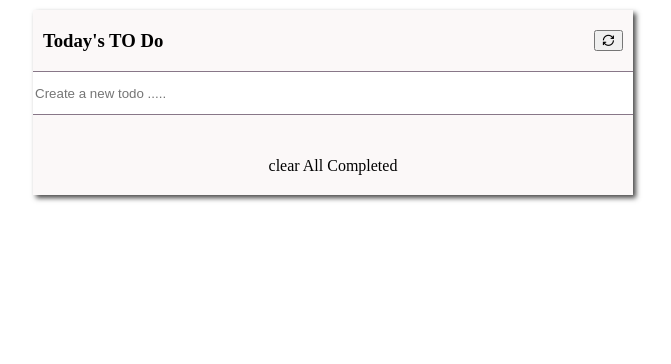
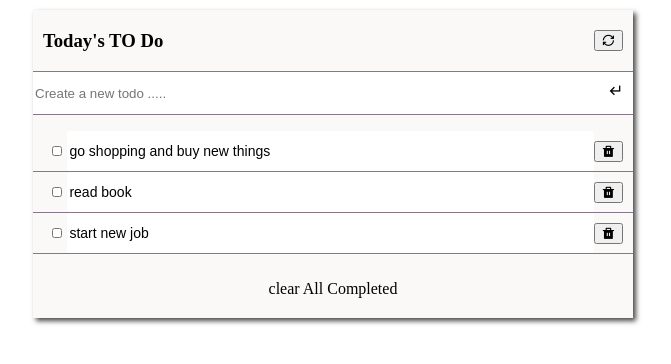
Before and after one commit to AliShahSafdari/To-Do-list, a website built with webpack: page src/index.html in a window 1280 px wide. Shown: the whole page, without its empty margins (307-978 px from the left). Built offline with nearby package versions, Linux system fonts and the light colour scheme.

Commit message:
The Array is added in index.js file

```diff
--- a/src/index.html
+++ b/src/index.html
@@ -18,6 +18,8 @@
         <div class="todo_main">
             <form id="js-todo-form">
                 <input type="text" id="input" placeholder="Create a new todo .....">
+                <i class="ri-corner-down-left-line"></i>
+
             </form>
             <div class="todo_body js-todo-body">
                  <ul class="todo_list js-todo-list">
--- a/src/index.js
+++ b/src/index.js
@@ -1,13 +1,43 @@
 import './style.css';
-import Selector from '../modules/selectors.js';
-import Todo from '../modules/todo.js';
 
-const objectSelector = new Selector();
-const objectTodo = new Todo();
+const todoBody = document.querySelector('.js-todo-body');
 
-window.addEventListener('load', () => {
-  objectTodo.handleWindowLoad();
-});
-objectSelector.todoForm.addEventListener('submit', () => {
-  objectTodo.hanleFormSubmit();
-});
+const todos = [
+  {
+    id: 1,
+    task: 'go shopping and buy new things',
+    status: true,
+  },
+  {
+    id: 2,
+    task: 'read book',
+    status: false,
+  },
+  {
+    id: 3,
+    task: 'start new job',
+    status: true,
+  },
+];
+
+const handleWindowLoad = () => {
+  if (todos.length > 0) {
+    todos.forEach((todo) => {
+      const todoList = `<li data-id="${todo.id}" data-status="${todo.status}">
+      <label for="${todo.id}">
+      <input type="checkbox" id="${todo.id}" value="${todo.id}"
+      ${todo.status === 'complete' ? 'true' : false}/>
+      <input type="text" value="${todo.task}" readonly />
+      </label>
+          <div class="action">
+          <button class="js-delete">
+              <i class="ri-delete-bin-fill"></i>
+          </button>
+          </div>
+      </li>`;
+      todoBody.querySelector('.js-todo-list').innerHTML += todoList;
+    });
+  }
+};
+
+handleWindowLoad();
--- a/src/style.css
+++ b/src/style.css
@@ -104,3 +104,13 @@ body {
   padding: 10px;
   padding-bottom: 20px;
 }
+
+.todo_main form {
+  position: relative;
+}
+
+.todo_main form i {
+  position: absolute;
+  top: 10px;
+  right: 10px;
+}
```
